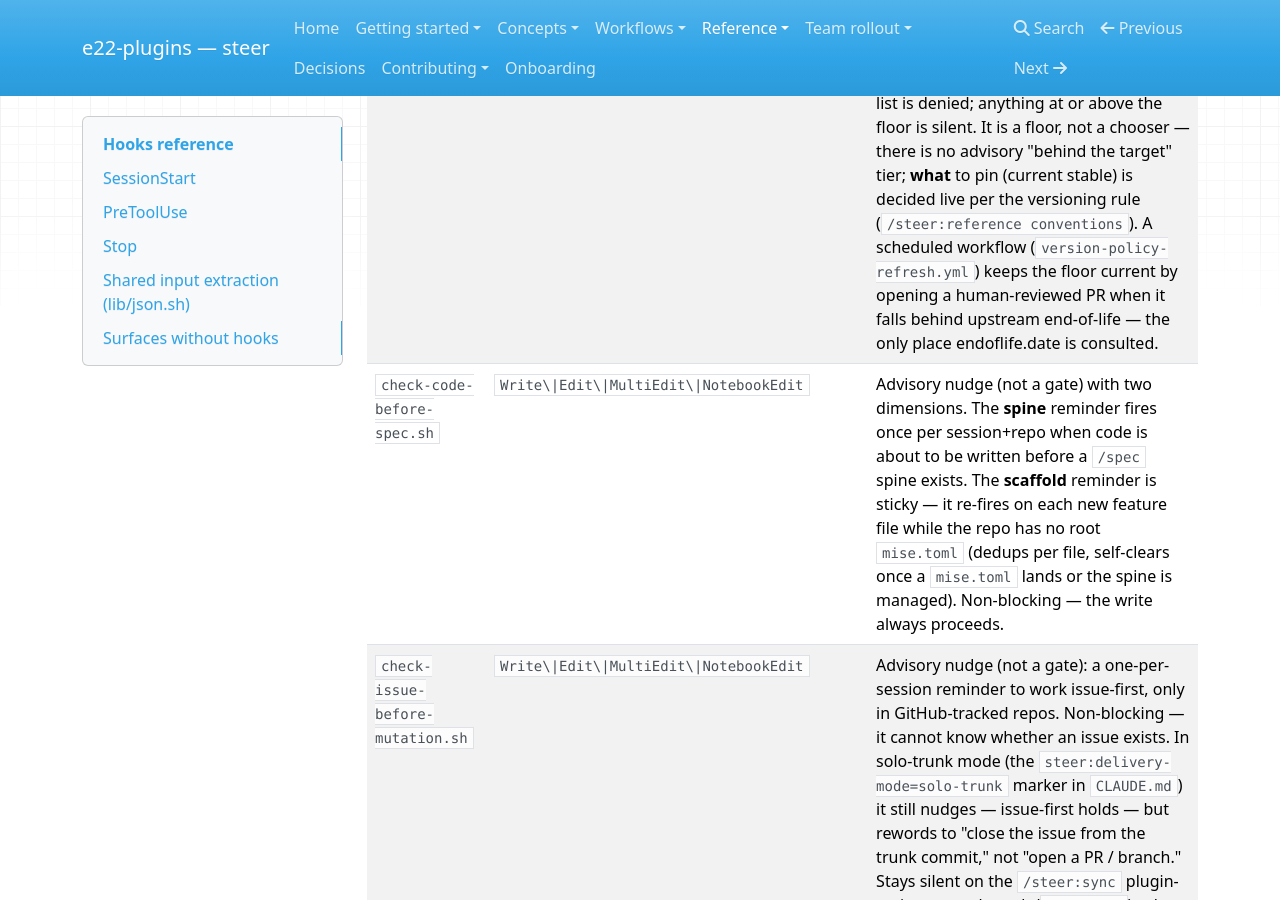
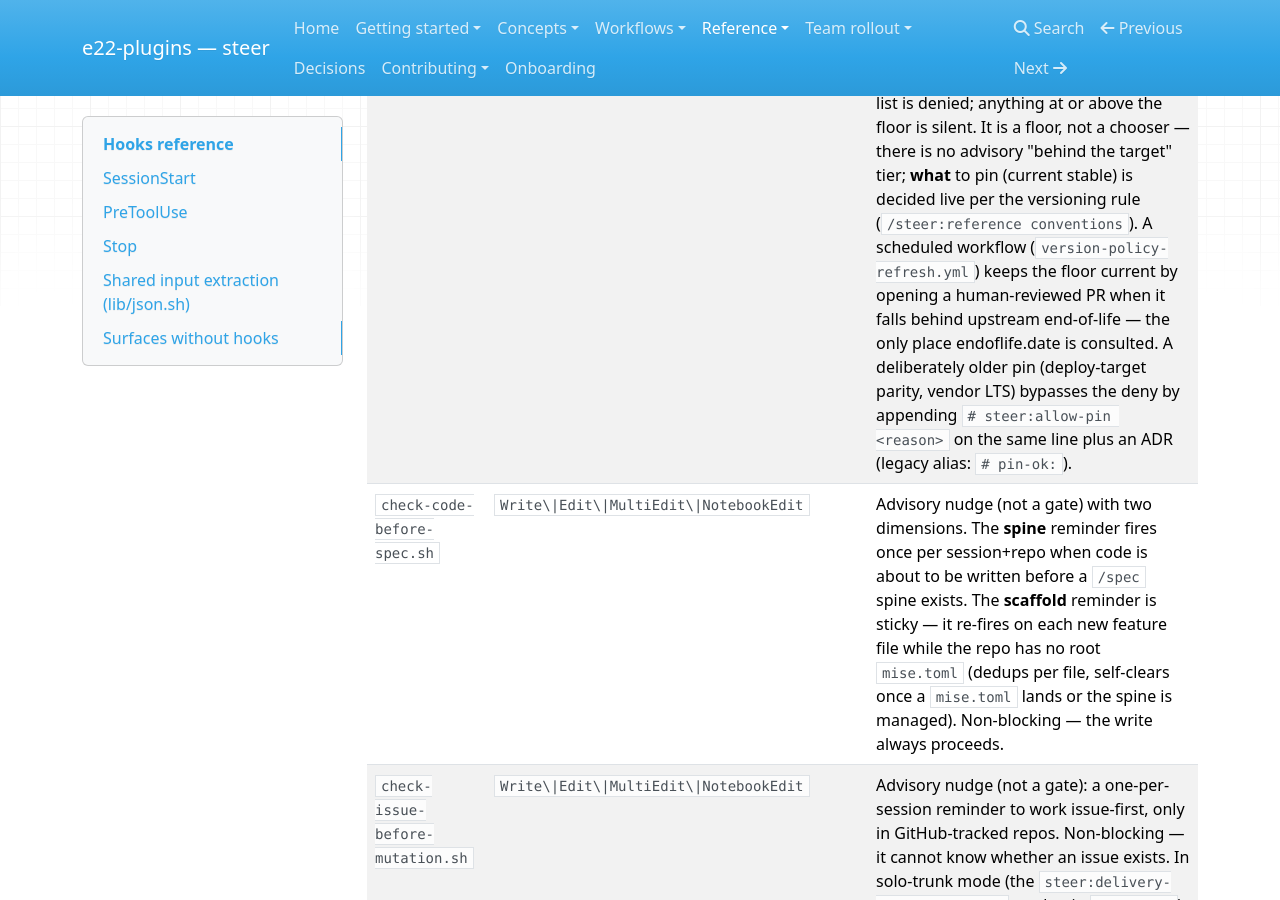
Before and after one commit to element22llc/e22-plugins, an MkDocs documentation site: the page built from docs/reference/hooks.md, in a window 1280 px wide and 900 px high, scrolled down 2717 px. Built offline with MkDocs 1.6.1, drawn with Linux system fonts in a browser that asks for light colours; nearby versions of some CDN libraries.

Commit message:
docs(hooks): document the steer:allow-pin bypass token (#273)
Co-Authored-By: Claude Opus 4.8 (1M context) <noreply@anthropic.com>

```diff
--- a/docs/reference/hooks.md
+++ b/docs/reference/hooks.md
@@ -56,7 +56,7 @@ flowchart TD
 
 | Hook | Matcher | Role |
 | --- | --- | --- |
-| `check-version-pins.sh` | `Write\|Edit\|MultiEdit\|NotebookEdit\|Bash` | Enforces the **EOL floor** in `policy/versions.yml` (deterministic, no network, no `jq`): a pin below `minimum_supported` or in the `denied` list is denied; anything at or above the floor is silent. It is a floor, not a chooser — there is no advisory "behind the target" tier; **what** to pin (current stable) is decided live per the versioning rule (`/steer:reference conventions`). A scheduled workflow (`version-policy-refresh.yml`) keeps the floor current by opening a human-reviewed PR when it falls behind upstream end-of-life — the only place endoflife.date is consulted. |
+| `check-version-pins.sh` | `Write\|Edit\|MultiEdit\|NotebookEdit\|Bash` | Enforces the **EOL floor** in `policy/versions.yml` (deterministic, no network, no `jq`): a pin below `minimum_supported` or in the `denied` list is denied; anything at or above the floor is silent. It is a floor, not a chooser — there is no advisory "behind the target" tier; **what** to pin (current stable) is decided live per the versioning rule (`/steer:reference conventions`). A scheduled workflow (`version-policy-refresh.yml`) keeps the floor current by opening a human-reviewed PR when it falls behind upstream end-of-life — the only place endoflife.date is consulted. A deliberately older pin (deploy-target parity, vendor LTS) bypasses the deny by appending `# steer:allow-pin <reason>` on the same line plus an ADR (legacy alias: `# pin-ok:`). |
 | `check-code-before-spec.sh` | `Write\|Edit\|MultiEdit\|NotebookEdit` | Advisory nudge (not a gate) with two dimensions. The **spine** reminder fires once per session+repo when code is about to be written before a `/spec` spine exists. The **scaffold** reminder is sticky — it re-fires on each new feature file while the repo has no root `mise.toml` (dedups per file, self-clears once a `mise.toml` lands or the spine is managed). Non-blocking — the write always proceeds. |
 | `check-issue-before-mutation.sh` | `Write\|Edit\|MultiEdit\|NotebookEdit` | Advisory nudge (not a gate): a one-per-session reminder to work issue-first, only in GitHub-tracked repos. Non-blocking — it cannot know whether an issue exists. In solo-trunk mode (the `steer:delivery-mode=solo-trunk` marker in `CLAUDE.md`) it still nudges — issue-first holds — but rewords to "close the issue from the trunk commit," not "open a PR / branch." Stays silent on the `/steer:sync` plugin-maintenance branch (`feat/sync`), whose scaffold reconciliation is structural, not feature work — unless the write is app source, which sync must not touch. |
 | `check-issue-create-contract.sh` | `Bash\|mcp__.*[Ii]ssue.*` | Advisory nudge (not a gate): a one-per-session reminder, only in GitHub-tracked repos, when an agent opens an issue with a **raw create** that bypasses the machine-readable contract — `gh issue create`, `gh api … POST …/issues`, a `gh api graphql` `createIssue` mutation, or an MCP create-issue tool. Points at `/steer:tracker-sync create`, which renders the steer markers, the derived `source:*` label, the GitHub Issue Type, and native relationship edges (with find-before-create dedup). Stays silent when the payload already carries `steer:` markers (the contract-render path) and in the plugin's own source repo. The complementary after-the-fact recovery path is `/steer:issues reconcile --all`, which flags contract-less issues. |
```
